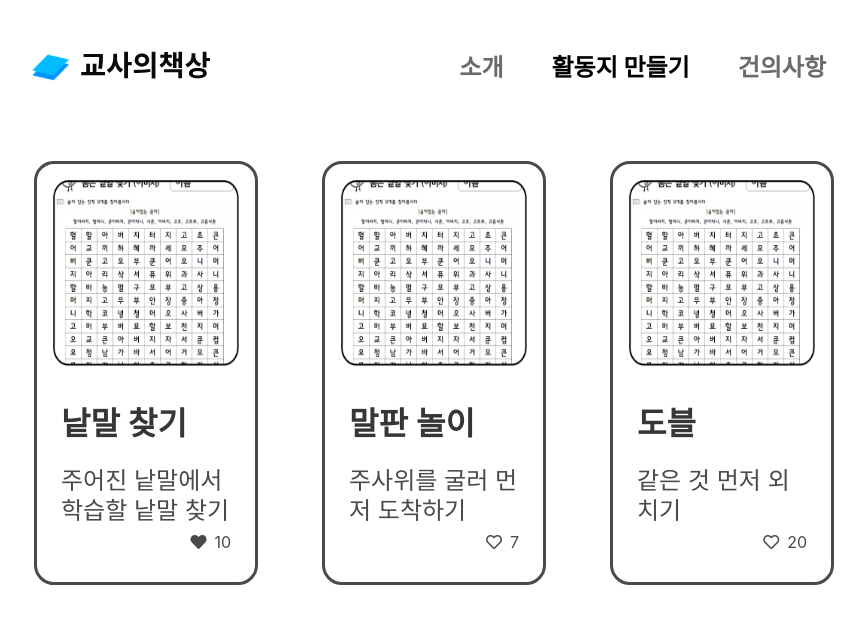
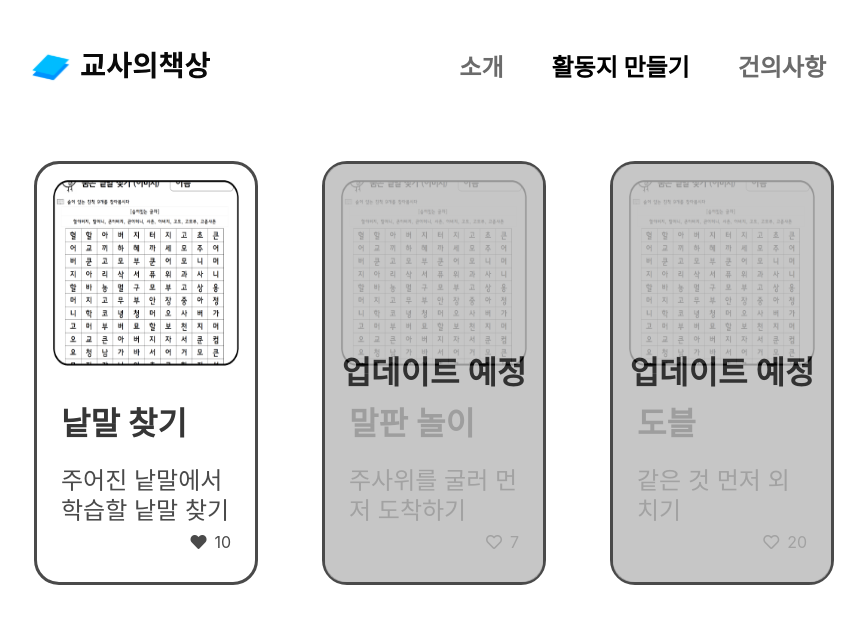
Before and after one commit to hoetaek/teacher-desk, a Vue app in the folder teacher_desk_vue/: page /worksheet in a window 1280 px wide. Shown: the top 624 px of the page, without its empty margins (206-1071 px from the left). Built offline with nearby package versions, Linux system fonts and the light colour scheme.

Commit message:
feat: overlay view for not ready content

```diff
--- a/teacher_desk_vue/src/components/WorksheetTile.vue
+++ b/teacher_desk_vue/src/components/WorksheetTile.vue
@@ -1,6 +1,10 @@
 <template >
   <div>
     <div class="card">
+      <div
+        v-if="isNotReady"
+        class="overlay title is-size-3 center"
+      >업데이트 예정</div>
       <div class="container p-4">
         <div class="card-image">
           <figure class="image is-square">
@@ -41,10 +45,12 @@
               </span>
 
             </div>
+          </div>
 
-          </div>
         </div>
+
       </div>
+
     </div>
 
   </div>
@@ -59,6 +65,7 @@ export default {
   props: {
     filename: String,
     liked: Boolean,
+    isNotReady: Boolean,
   },
   computed: {
     classObject: function () {
@@ -72,16 +79,31 @@ export default {
 };
 </script>
 
-<style>
+<style scoped>
 .card {
   box-shadow: none;
   border: solid 3px;
-  border-radius: 20px;
+  border-radius: 25px;
 }
-
 .icon {
   display: flex;
   justify-content: center;
   align-items: center;
 }
+
+.overlay {
+  position: absolute;
+  opacity: 0.8;
+  background-color: #b8b8b8;
+  width: 100%;
+  height: 100%;
+  border-radius: 20px;
+  z-index: 3;
+  color: black;
+}
+.center {
+  display: flex;
+  justify-content: center; /* align horizontal */
+  align-items: center;
+}
 </style>
--- a/teacher_desk_vue/src/views/WorksheetView.vue
+++ b/teacher_desk_vue/src/views/WorksheetView.vue
@@ -21,6 +21,7 @@
         <worksheet-tile
           :filename="wordsearchPath"
           :liked="false"
+          :isNotReady="true"
         ><template #title>
 
             말판 놀이
@@ -37,6 +38,7 @@
         <worksheet-tile
           :filename="wordsearchPath"
           :liked="false"
+          :isNotReady="true"
         ><template #title>
             도블
           </template>
```
